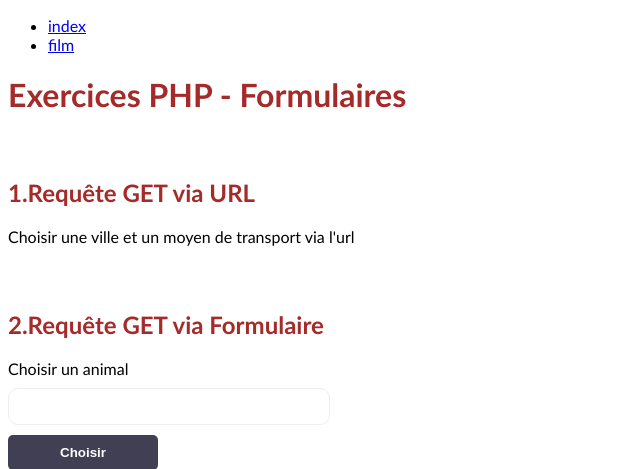
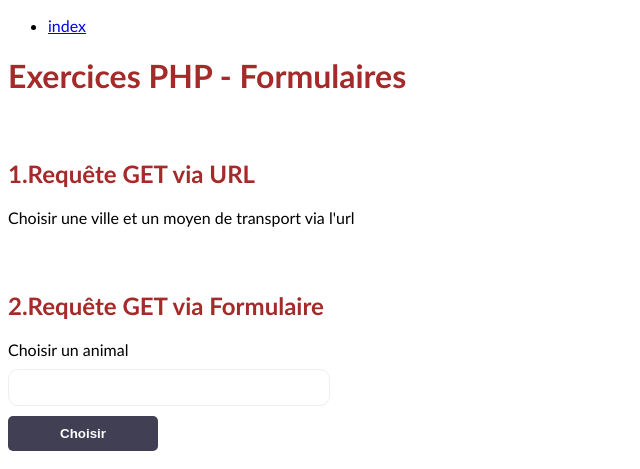
Before and after one commit to LudovicLegros/php_correction_formulaire, a PHP site: page /perigueux_php_form/ in a window 1280 px wide. Shown: the top 469 px of the page, without its empty margins (0-640 px from the left). Run offline with PHP 8.4, Linux system fonts and the light colour scheme; data that the repository does not hold is empty.

Commit message:
modification de la nav

```diff
--- a/nav.php
+++ b/nav.php
@@ -1,6 +1,5 @@
 <nav>
     <ul>
         <li><a href="index.php">index</a></li>
-        <li><a href="film.php">film</a></li>
     </ul>
 </nav>
```
